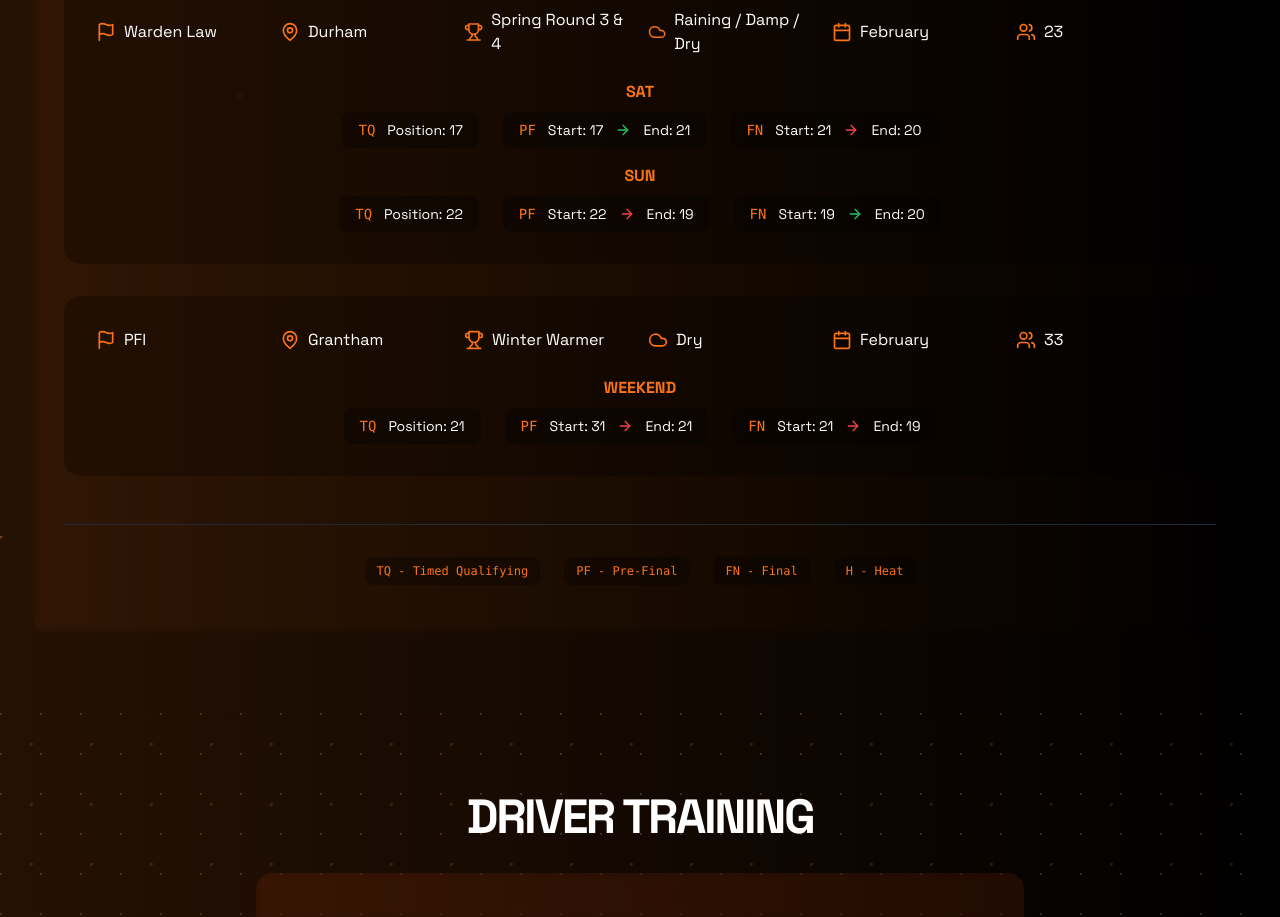
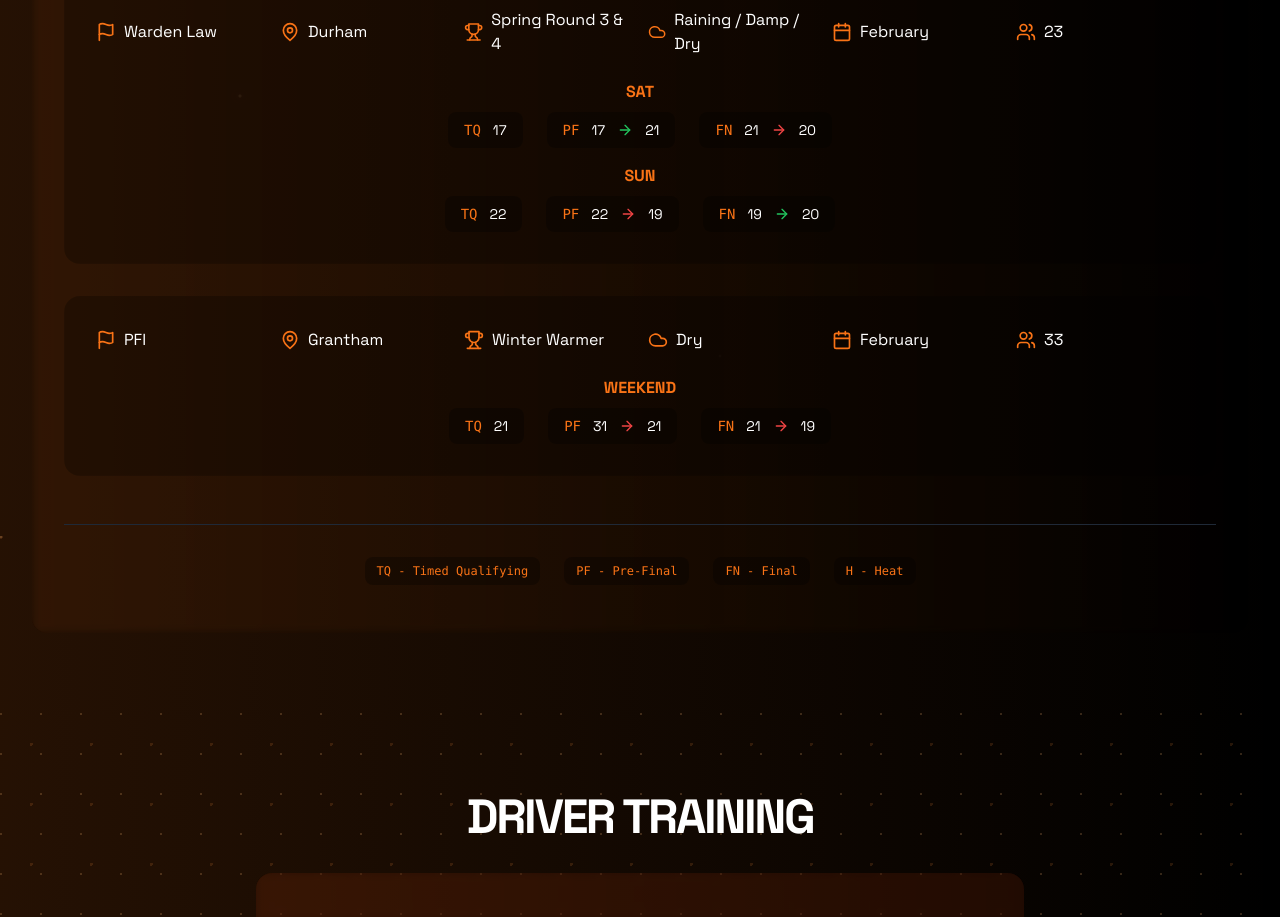
Before and after one commit to marfff/JDRacing, a React (Vite) app: page / in a window 1280 px wide. Shown: the part 5460-6377 px from the top of the page. Built offline with nearby package versions, Linux system fonts and the light colour scheme; grey boxes are pictures that could not be loaded.

Commit message:
Remove position labels from race results for cleaner display

```diff
--- a/src/components/ResultsSection.tsx
+++ b/src/components/ResultsSection.tsx
@@ -86,19 +86,19 @@ const ResultsSection: React.FC<ResultsSectionProps> = ({ raceResults, getChangeC
                                     <span className="text-orange-500 font-mono text-sm">{result.name}</span>
                                     {result.position !== undefined ? (
                                       <span className="text-white text-sm">
-                                        Position: {result.position}
+                                        {result.position}
                                       </span>
                                     ) : result.startPosition !== undefined && result.endPosition !== undefined ? (
                                       <>
                                         <span className="text-white text-sm">
-                                          Start: {result.startPosition}
+                                          {result.startPosition}
                                         </span>
                                         <ArrowRight
                                           className={`w-4 h-4 ${getChangeColor(result.startPosition, result.endPosition)}`}
                                           aria-hidden="true"
                                         />
                                         <span className="text-white text-sm">
-                                          End: {result.endPosition}
+                                          {result.endPosition}
                                         </span>
                                       </>
                                     ) : null}
```
